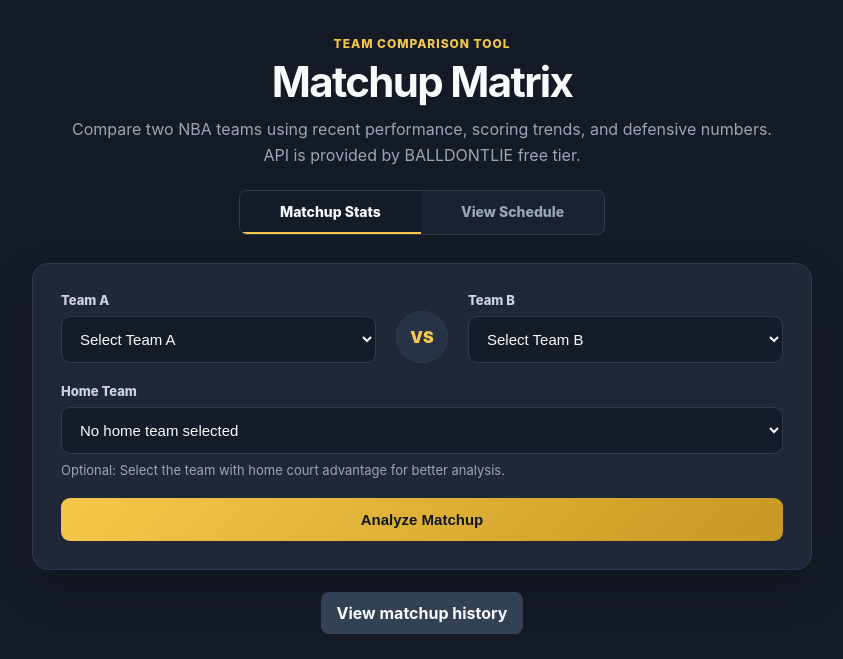
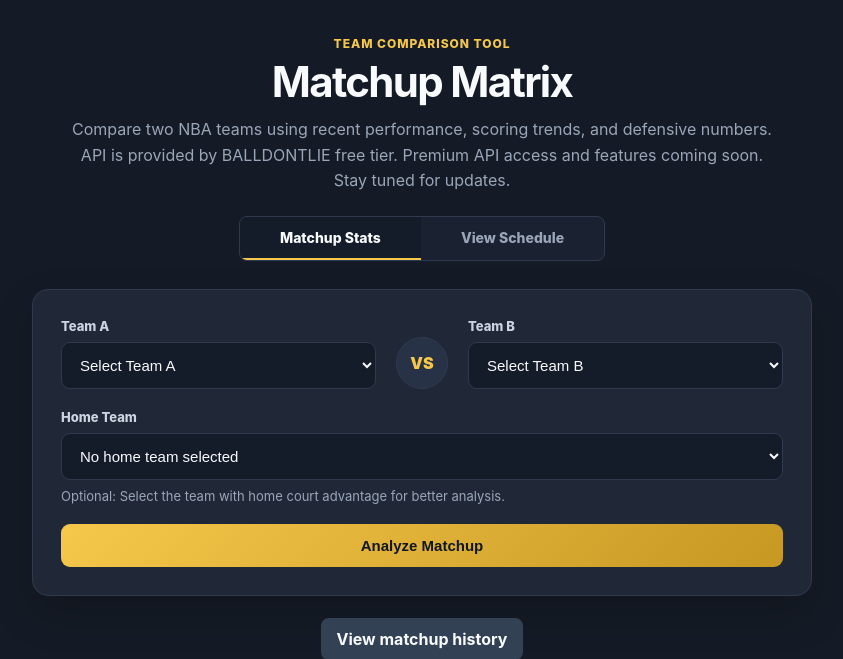
Before and after one commit to krugereth/nba_matchup_analyzer, a Flask app: page / in a window 1280 px wide. Shown: the part 64-723 px from the top of the page, without its empty margins (218-1061 px from the left). Run offline with Flask 3, Linux system fonts and the light colour scheme.

Commit message:
fix wording again

```diff
--- a/templates/index.html
+++ b/templates/index.html
@@ -7,7 +7,7 @@
         <p class="eyebrow">Team comparison tool</p>
         <h1>Matchup Matrix</h1>
         <p class="subtitle">
-            Compare two NBA teams using recent performance, scoring trends, and defensive numbers. API is provided by BALLDONTLIE free tier.
+            Compare two NBA teams using recent performance, scoring trends, and defensive numbers. API is provided by BALLDONTLIE free tier. Premium API access and features coming soon. Stay tuned for updates.
         </p>
     </section>
 
```
